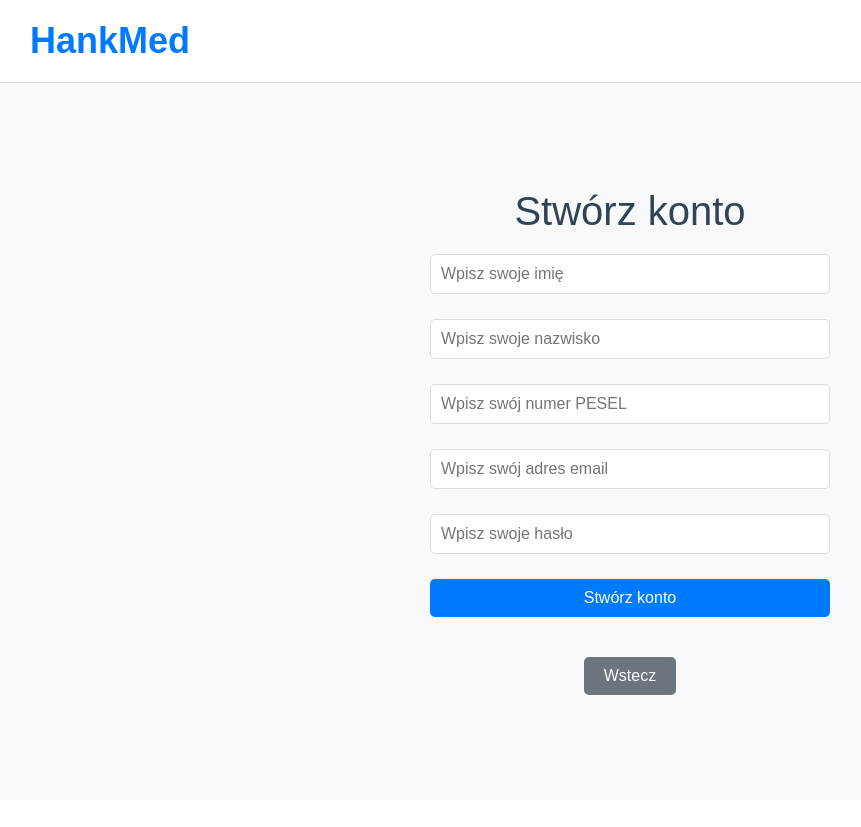
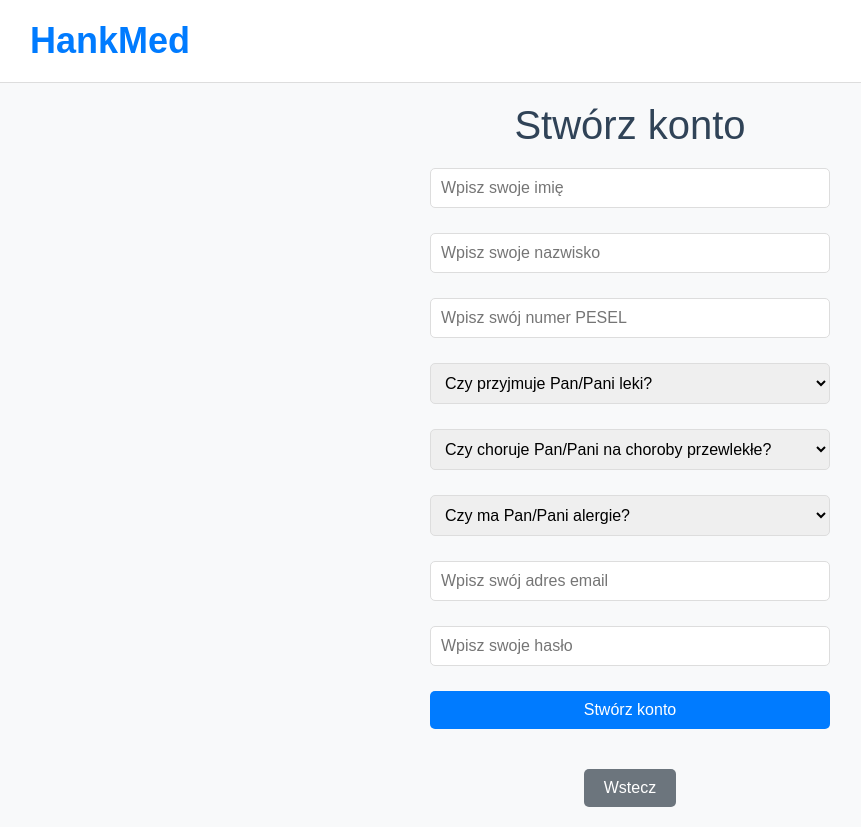
Before and after one commit to Kazikw/Doctor-s-registration-system, a Next.js app: page /register in a window 1280 px wide. Shown: the whole page, without its empty margins (10-871 px from the left). Before the commit the page ends 800 px from the top, so only its background shows below. Built offline with nearby package versions, Linux system fonts and the light colour scheme.

Commit message:
Dodanie dodatkowych parametrow do rejestracji i moje konto

```diff
--- a/package.json
+++ b/package.json
@@ -11,7 +11,7 @@
   "dependencies": {
     "firebase": "^11.0.2",
     "jspdf": "^2.5.2",
-    "next": "^15.1.4",
+    "next": "^15.1.6",
     "react": "^19.0.0",
     "react-calendar": "^5.1.0",
     "react-dom": "^19.0.0"
--- a/src/app/account/page.js
+++ b/src/app/account/page.js
@@ -51,6 +51,12 @@ export default function Account() {
               <p><strong>Imię:</strong> {userData.name}</p>
               <p><strong>Nazwisko:</strong> {userData.surname}</p>
               <p><strong>PESEL:</strong> {userData.pesel}</p>
+              <p><strong>Alergie:</strong> {userData.allergies}</p>
+              <p>{userData.allergiesInfo}</p>
+              <p><strong>Leki:</strong> {userData.medications}</p>
+              <p>{userData.medicationsInfo}</p>
+              <p><strong>Choroby przewlekłe:</strong> {userData.chronicDiseases}</p>
+              <p>{userData.diseasesInfo}</p>
             </>
           ) : (
             <p>Brak danych użytkownika.</p>
--- a/src/app/notificationsBox/NotificationsBox.js
+++ b/src/app/notificationsBox/NotificationsBox.js
@@ -17,7 +17,7 @@ function NotificationsBox() {
         setUser(currentUser);
       } else {
         setUser(null);
-        console.error("Użytkownik nie jest zalogowany!");
+        // console.error("Użytkownik nie jest zalogowany!");
       }
     });
 
--- a/src/app/register/page.js
+++ b/src/app/register/page.js
@@ -1,6 +1,6 @@
 'use client'
 
-import { useState } from "react";
+import { useState, useEffect } from "react";
 import { useRouter } from "next/navigation";
 import { auth, db, createUserWithEmailAndPassword } from "../firebase";
 import { doc, setDoc } from "firebase/firestore";
@@ -12,13 +12,33 @@ function Register(props) {
   const [surname, setSurname] = useState("");
   const [pesel, setPesel] = useState("");
   const [email, setEmail] = useState("");
+  const [medications, setMedications] = useState("");
+  const [chronicDiseases, setChronicDiseases] = useState("");
+  const [allergies, setAllergies] = useState("");
+  const [allergiesInfo, setAllergiesInfo] = useState("");
+  const [medicationsInfo, setMedicationsInfo] = useState("");
+  const [diseasesInfo, setDiseasesInfo] = useState("");
+
   const [passwordError, setPasswordError] = useState("");
   const [nameError, setNameError] = useState("");
   const [surnameError, setSurnameError] = useState("");
   const [peselError, setPeselError] = useState("");
   const [emailError, setEmailError] = useState("");
+  const [medicationsError, setMedicationsError] = useState("");
+  const [chronicDiseasesError, setChronicDiseasesError] = useState("");
+  const [allergiesError, setAllergiesError] = useState("");
+  const [additionalInfoError, setAdditionalInfoError] = useState("");
 
+  const [showMedicationsInfo, setShowMedicationsInfo] = useState(false);
+  const [showAllergiesInfo, setShowAllergiesInfo] = useState(false);
+  const [showDiseasesInfo, setShowDiseasesInfo] = useState(false);
   const router = useRouter();
+
+  useEffect(() => {
+    setShowAllergiesInfo(allergies === "Tak");
+    setShowDiseasesInfo(chronicDiseases === "Tak");
+    setShowMedicationsInfo(medications === "Tak");
+  }, [medications, chronicDiseases, allergies]);
 
   const handleRegister = async () => {
     setNameError("");
@@ -65,6 +85,12 @@ function Register(props) {
         name,
         surname,
         pesel,
+        medications,
+        chronicDiseases,
+        allergies,
+        allergiesInfo,
+        medicationsInfo,
+        diseasesInfo,
         email: user.email,
         uid: user.uid
       });
@@ -117,6 +143,78 @@ function Register(props) {
           <label className={styles.errorLabel}>{peselError}</label>
         </div>
         <div className={styles.inputContainer}>
+          <select
+            value={medications}
+            onChange={(ev) => setMedications(ev.target.value)}
+            className={styles.inputBox}
+          >
+            <option value="">Czy przyjmuje Pan/Pani leki?</option>
+            <option value="Tak">Tak</option>
+            <option value="Nie">Nie</option>
+          </select>
+          <label className={styles.errorLabel}>{medicationsError}</label>
+        </div>
+        {showMedicationsInfo && (
+          <div className={styles.inputContainer}>
+          <textarea
+            value={medicationsInfo}
+            type="text"
+            placeholder="Proszę podać szczegóły (leki)"
+            onChange={(ev) => setMedicationsInfo(ev.target.value)}
+            className={styles.inputBox}
+            rows={2}
+          />
+        </div>
+        )}
+        <div className={styles.inputContainer}>
+          <select
+            value={chronicDiseases}
+            onChange={(ev) => setChronicDiseases(ev.target.value)}
+            className={styles.inputBox}
+          >
+            <option value="">Czy choruje Pan/Pani na choroby przewlekłe?</option>
+            <option value="Tak">Tak</option>
+            <option value="Nie">Nie</option>
+          </select>
+          <label className={styles.errorLabel}>{chronicDiseasesError}</label>
+        </div>
+        {showDiseasesInfo && (
+          <div className={styles.inputContainer}>
+          <textarea
+            value={diseasesInfo}
+            type="text"
+            placeholder="Proszę podać szczegóły (choroby przewlekłe)"
+            onChange={(ev) => setDiseasesInfo(ev.target.value)}
+            className={styles.inputBox}
+            rows={2}
+          />
+        </div>
+        )}
+        <div className={styles.inputContainer}>
+          <select
+            value={allergies}
+            onChange={(ev) => setAllergies(ev.target.value)}
+            className={styles.inputBox}
+          >
+            <option value="">Czy ma Pan/Pani alergie?</option>
+            <option value="Tak">Tak</option>
+            <option value="Nie">Nie</option>
+          </select>
+          <label className={styles.errorLabel}>{allergiesError}</label>
+        </div>
+        {showAllergiesInfo && (
+          <div className={styles.inputContainer}>
+          <textarea
+            value={allergiesInfo}
+            type="text"
+            placeholder="Proszę podać szczegóły (alergie)"
+            onChange={(ev) => setAllergiesInfo(ev.target.value)}
+            className={styles.inputBox}
+            rows={2}
+          />
+        </div>
+        )}
+        <div className={styles.inputContainer}>
           <input
             value={email}
             type="email"
```
Also changed, not shown: src/app/dashboard/page.js (+3 -5 lines), 1 other file (tests, documents, lock files or other folders).
